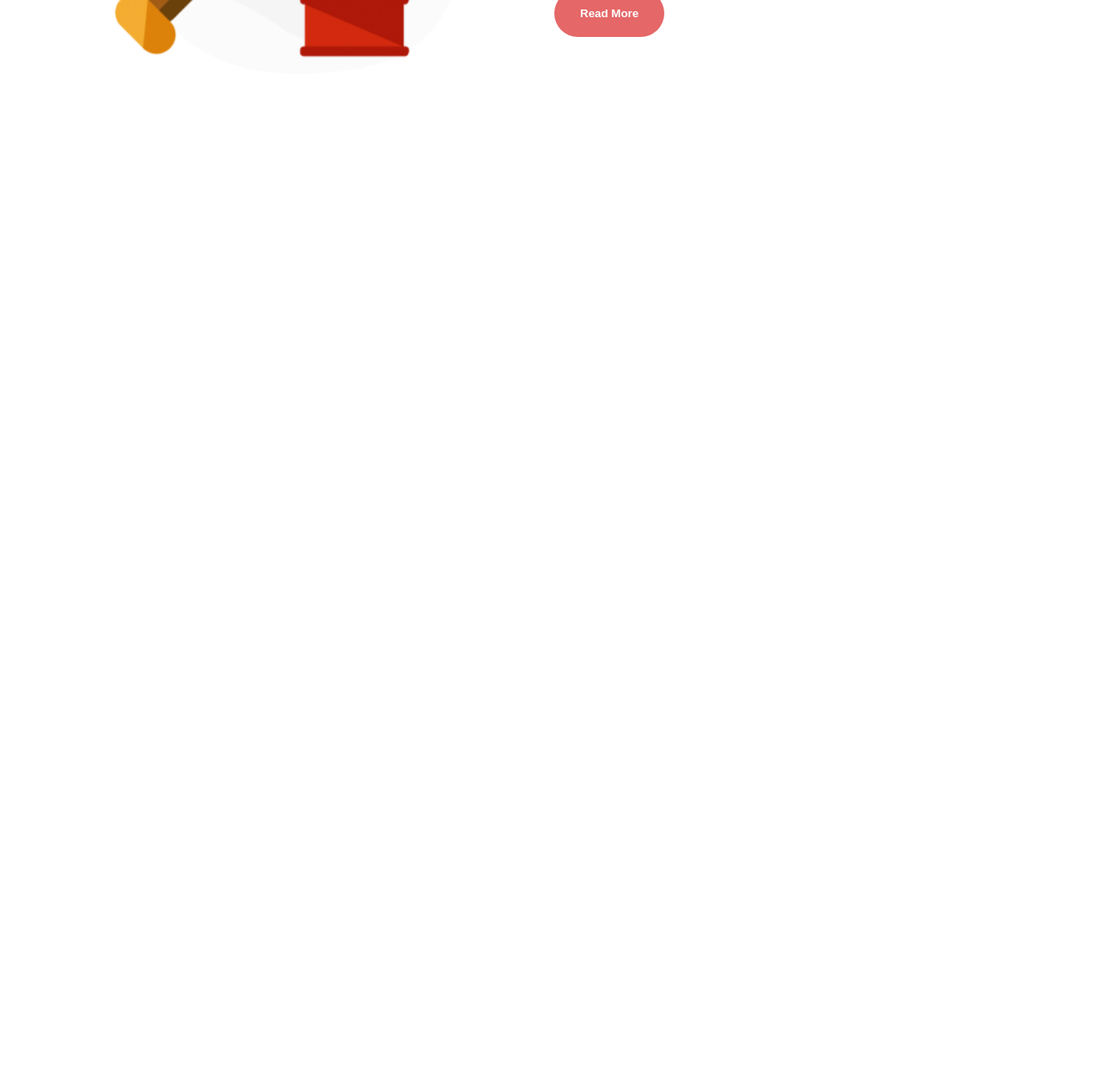
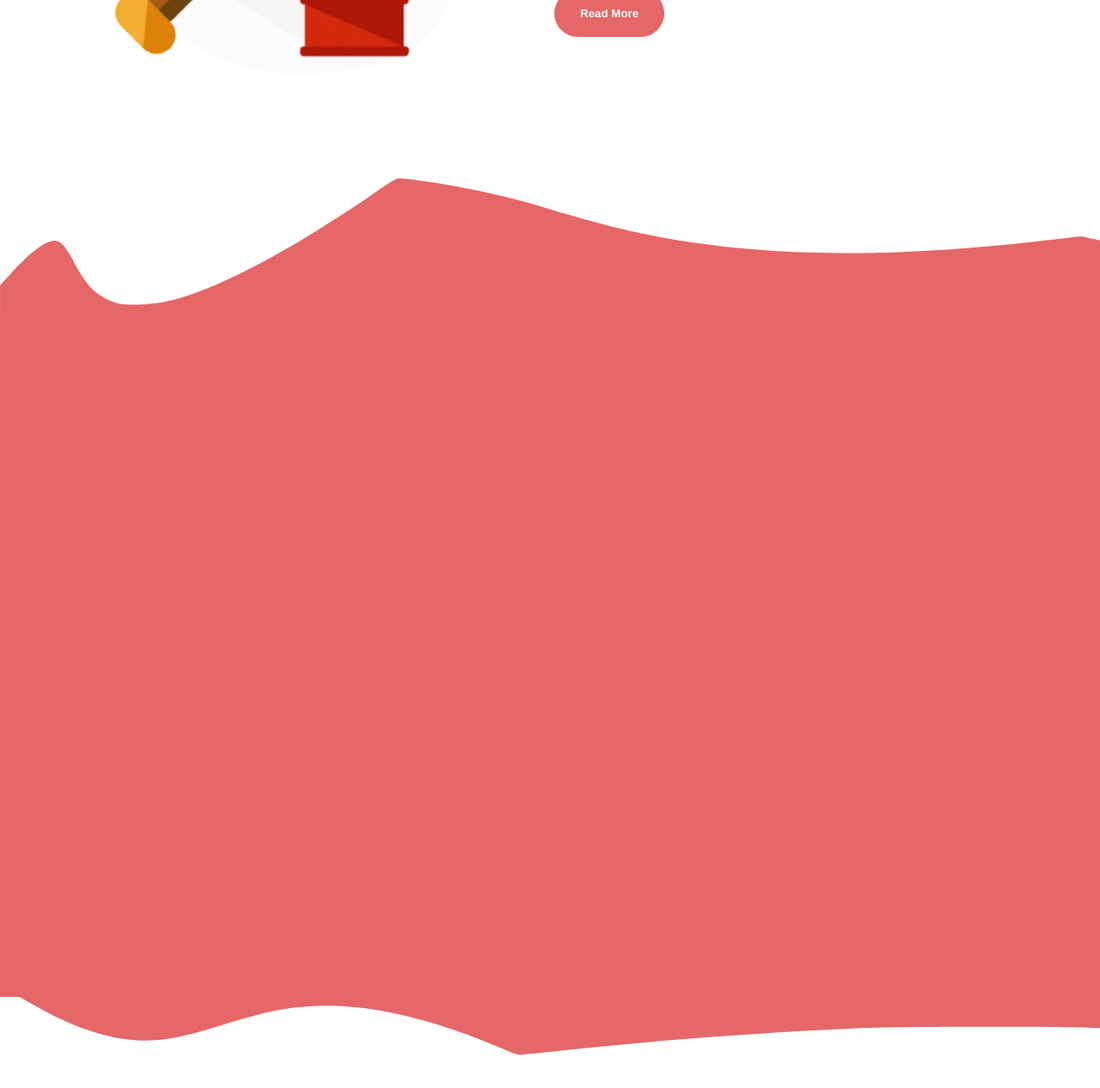
Before and after one commit to bertoldimatteo/proj-html-vuejs, a Vue app: page / in a window 1280 px wide. Shown: the part 2590-3856 px from the top of the page at 86% size. Before the commit the page ends 2830 px from the top, so only its background shows below. Built offline with nearby package versions, Linux system fonts and the light colour scheme.

Commit message:
preparato background parte centrale

```diff
--- a/src/components/mainComponents/baseHeader.vue
+++ b/src/components/mainComponents/baseHeader.vue
@@ -33,9 +33,6 @@ export default {
     components: {
         CardHero,
     },
-    created() {
-        console.log(dataShared.data[0].hero)
-    }
 }
 </script>
 
--- a/src/components/mainComponents/baseMain.vue
+++ b/src/components/mainComponents/baseMain.vue
@@ -67,6 +67,10 @@
                     </div>
                 </div>
             </div>
+        </section>
+        <section class="middle-part">
+            <div class="wave-bg-top"></div>
+            <div class="wave-bg-btm"></div>
         </section>
     </main>
 </template>
@@ -181,4 +185,24 @@ export default {
 .third-section .right-section img {
     width: 480px;
 }
+.middle-part {
+    margin: 120px 0;
+    background-color: var(--color-two);
+    height: 800px;
+    position: relative;
+}
+.wave-bg-top {
+    position: absolute;
+    top: -180px;
+    width: 100%;
+    height: 180px;
+    background-image: url('../../assets/reference/svg/svg-0.svg');
+}
+.wave-bg-btm {
+    position: absolute;
+    bottom: -140px;
+    width: 100%;
+    height: 150px;
+    background-image: url('../../assets/reference/svg/svg-1.svg');
+}
 </style>
```
